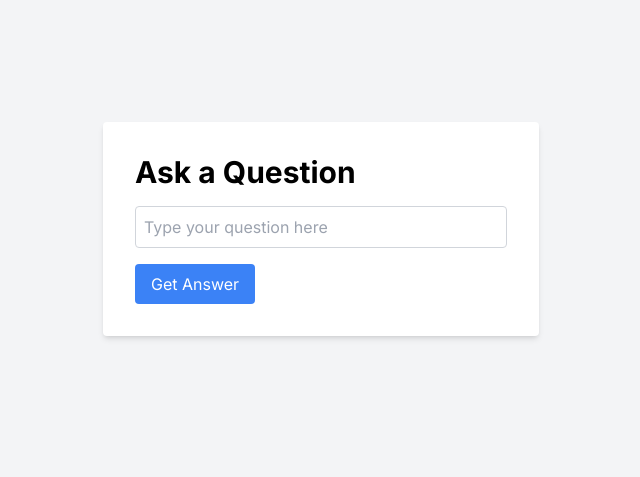
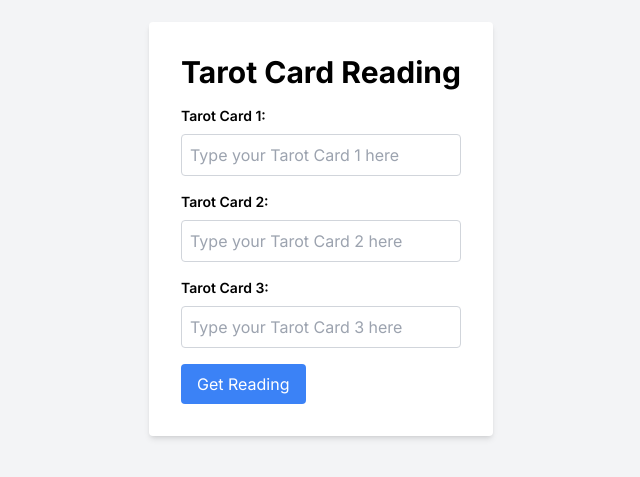
Before and after one commit to maxhur/Funtarot, a Next.js app: page / in a window 1280 px wide. Shown: the part 171-648 px from the top of the page, without its empty margins (319-959 px from the left). Built offline with nearby package versions, Linux system fonts and the light colour scheme.

Commit message:
Have three input form to input cards. Gets a response

```diff
--- a/src/app/api/chat-gpt/route.js
+++ b/src/app/api/chat-gpt/route.js
@@ -3,6 +3,8 @@ import OpenAI from "openai";
 
 export async function POST(request) {
   const { question } = await request.json();
+
+  console.log(question)
 
   const openai = new OpenAI({
     apiKey: process.env.OPENAI_API_KEY,
@@ -13,7 +15,8 @@ export async function POST(request) {
     messages: [
       {
         role: "system",
-        content: "You're very grumpy. Please answer my question with sarcasm, grumpiness, and anger",
+        //content: "You're very grumpy. Please answer my question with sarcasm, grumpiness, and anger",
+        content: "You're a mystical oracle with deep insights into the universe",
       },
       {
         role: "user",
@@ -21,7 +24,7 @@ export async function POST(request) {
       }
     ],
     temperature: 0,
-    max_tokens: 1024,
+    max_tokens: 150,
     top_p: 1,
     frequency_penalty: 0,
     presence_penalty: 0,
--- a/src/app/globals.css
+++ b/src/app/globals.css
@@ -26,6 +26,10 @@ body {
     rgb(var(--background-start-rgb));
 }
 
+h1 {
+  color: black
+}
+
 @layer utilities {
   .text-balance {
     text-wrap: balance;
--- /dev/null
+++ b/src/app/loading.js
@@ -0,0 +1,3 @@
+export default function Loading () {
+  return <loadingSkeleton />
+}
--- a/src/app/page.js
+++ b/src/app/page.js
@@ -1,25 +1,30 @@
 "use client";
-import React, { useState } from "react";
+import React, { useState, useEffect } from "react";
 
 const Chat = () => {
-  const [question, setQuestion] = useState("");
-  const [response, setResponse] = useState("");
+  const [tarotCards, setTarotCards] = useState(["", "", ""]);
+  const [responses, setResponses] = useState([]);
+  const [loading, setLoading] = useState("");
 
   const handleQuestionSubmit = async () => {
     try {
+      const cardResponses = [];
+
+      for (const card of tarotCards) {
         const fetchResponse = await fetch("/api/chat-gpt", {
           method: "POST",
           headers: {
             "Content-Type": "application/json",
           },
           body: JSON.stringify({
-          question: question,
+            question: card,
             someDate: true,
           }),
         });
-
         const result = await fetchResponse.json();
-      setResponse(result.choices);
+        cardResponses.push({ card, response: result.choices });
+      }
+      setResponses(cardResponses);
     } catch (error) {
       console.error("Error fetching response:", error);
     }
@@ -28,27 +33,49 @@ const Chat = () => {
   return (
     <div className="bg-gray-100 min-h-screen flex items-center justify-center">
       <div className="bg-white p-8 rounded shadow-md">
-        <h1 className="text-3xl font-bold mb-4">Ask a Question</h1>
+        <h1 className="text-3xl font-bold mb-4">Tarot Card Reading</h1>
+
+        {/* Input fields for tarot cards */}
+        {tarotCards.map((card, index) => (
+          <div key={index} className="mb-4">
+            <label className="block text-sm font-semibold mb-2">{`Tarot Card ${
+              index + 1
+            }:`}</label>
             <input
               type="text"
-          value={question}
-          onChange={(e) => setQuestion(e.target.value)}
-          className="w-full mb-4 p-2 border border-gray-300 rounded"
-          placeholder="Type your question here"
+              value={tarotCards[index]}
+              onChange={(e) => {
+                const updatedCards = [...tarotCards];
+                updatedCards[index] = e.target.value;
+                setTarotCards(updatedCards);
+              }}
+              className="w-full p-2 border border-gray-300 rounded text-black"
+              placeholder={`Type your Tarot Card ${index + 1} here`}
             />
+          </div>
+        ))}
+
+        {/* Button to trigger the reading */}
         <button
           onClick={handleQuestionSubmit}
           className="bg-blue-500 text-white px-4 py-2 rounded hover:bg-blue-700"
         >
-          Get Answer
+          Get Reading
         </button>
-        {response && (
-          <div className="mt-4">
-            <strong>Answer:</strong>
-            {response.map((choice) => {
-              console.log(choice);
-              return <p key={choice.index}>{choice.message.content}</p>;
-            })}
+
+        {responses.length > 0 && (
+          <div className="mt-4 text-black">
+            <strong>Reading:</strong>
+            {responses.map((cardResponse) => (
+              <div key={cardResponse.card}>
+                <p>
+                  <strong>{cardResponse.card}:</strong>{" "}
+                  {cardResponse.response
+                    .map((choice) => choice.message.content)
+                    .join(" ")}
+                </p>
+              </div>
+            ))}
           </div>
         )}
       </div>
```
Lines whose indentation alone changed are shown as unchanged.
